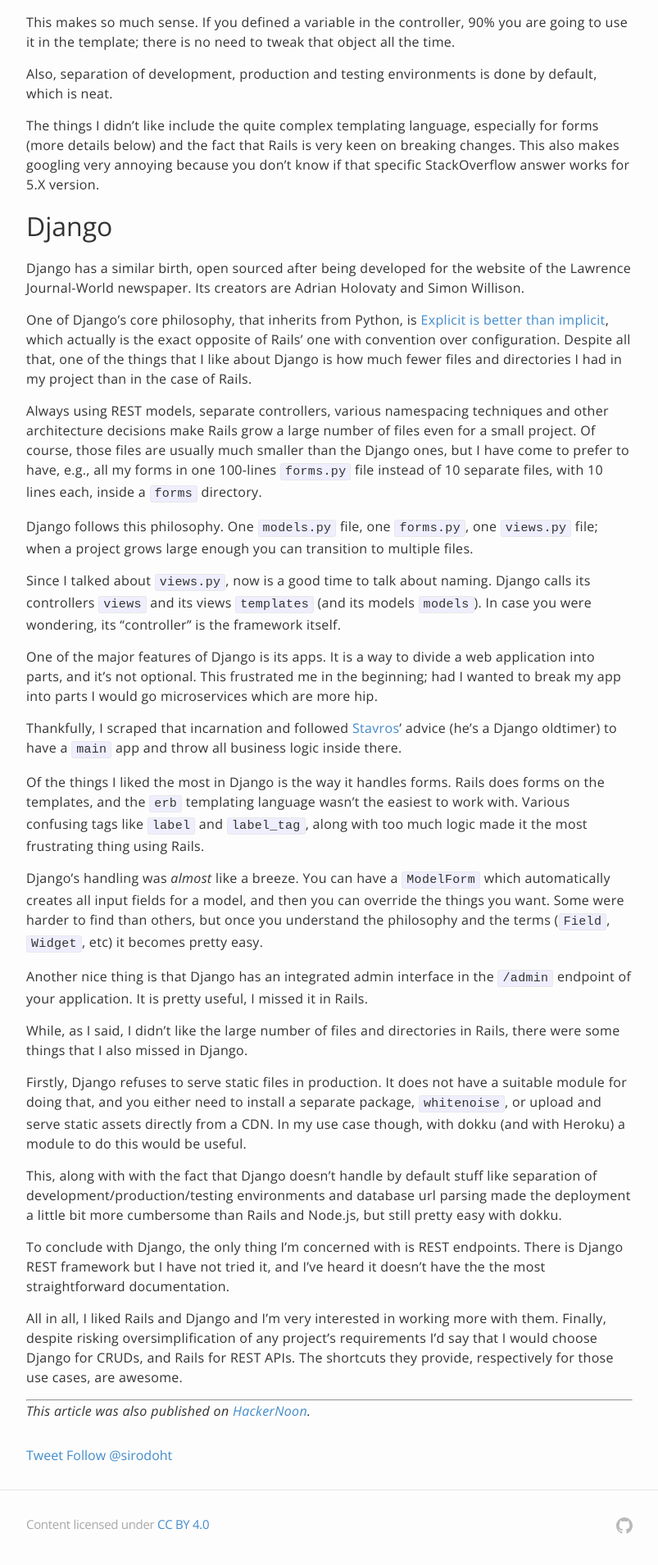
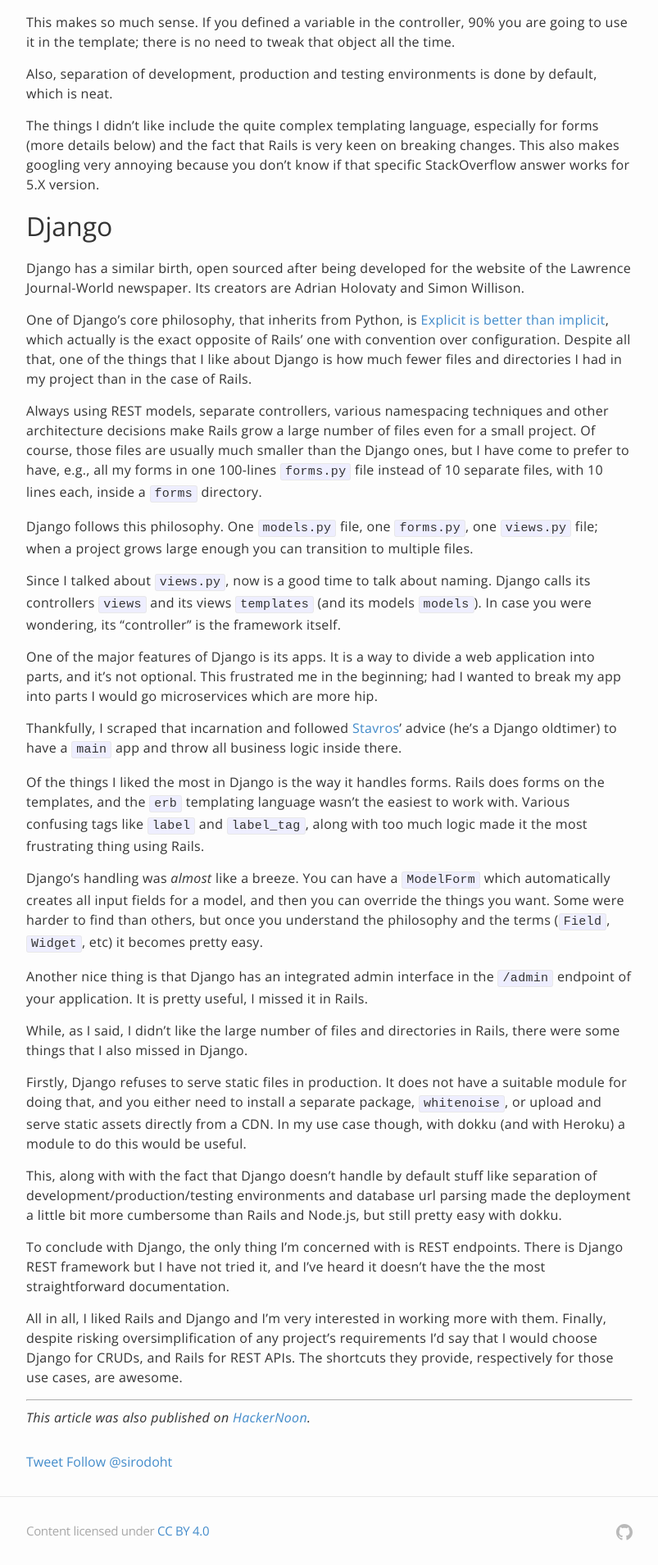
Before and after one commit to sirodoht/sirodoht.com, a Jekyll site: the page built from _posts/2017-08-22-coming-from-nodejs-ruby-on-rails-and-django.markdown, in a window 1280 px wide. Shown: the part 1112-3021 px from the top of the page at 82% size, without its empty margins (238-1041 px from the left). Built offline with Jekyll 4.4.1, drawn with Linux system fonts in a browser that asks for light colours; comment, search, counter and statistics services are not loaded.

Commit message:
change hr styling

```diff
--- a/_sass/_base.scss
+++ b/_sass/_base.scss
@@ -2,7 +2,7 @@
  * Reset some basic elements
  */
 body, h1, h2, h3, h4, h5, h6,
-p, blockquote, pre, hr,
+p, blockquote, pre,
 dl, dd, ol, ul, figure {
   margin: 0;
   padding: 0;
@@ -26,6 +26,10 @@
 p {
   letter-spacing: 0.02em;
   line-height: 1.5em;
+}
+
+hr {
+  border-color: #fff;
 }
 
 /**
```
